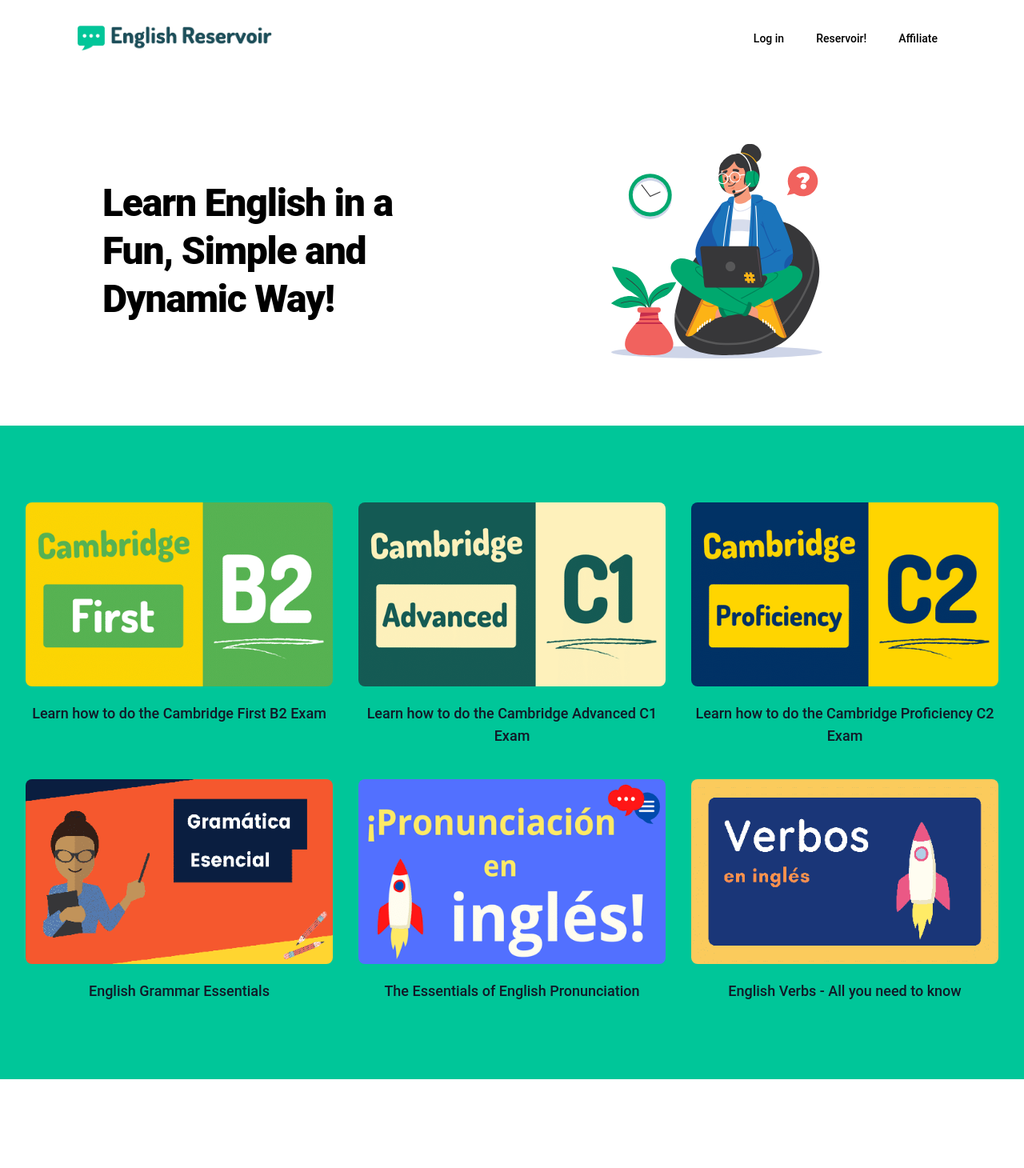
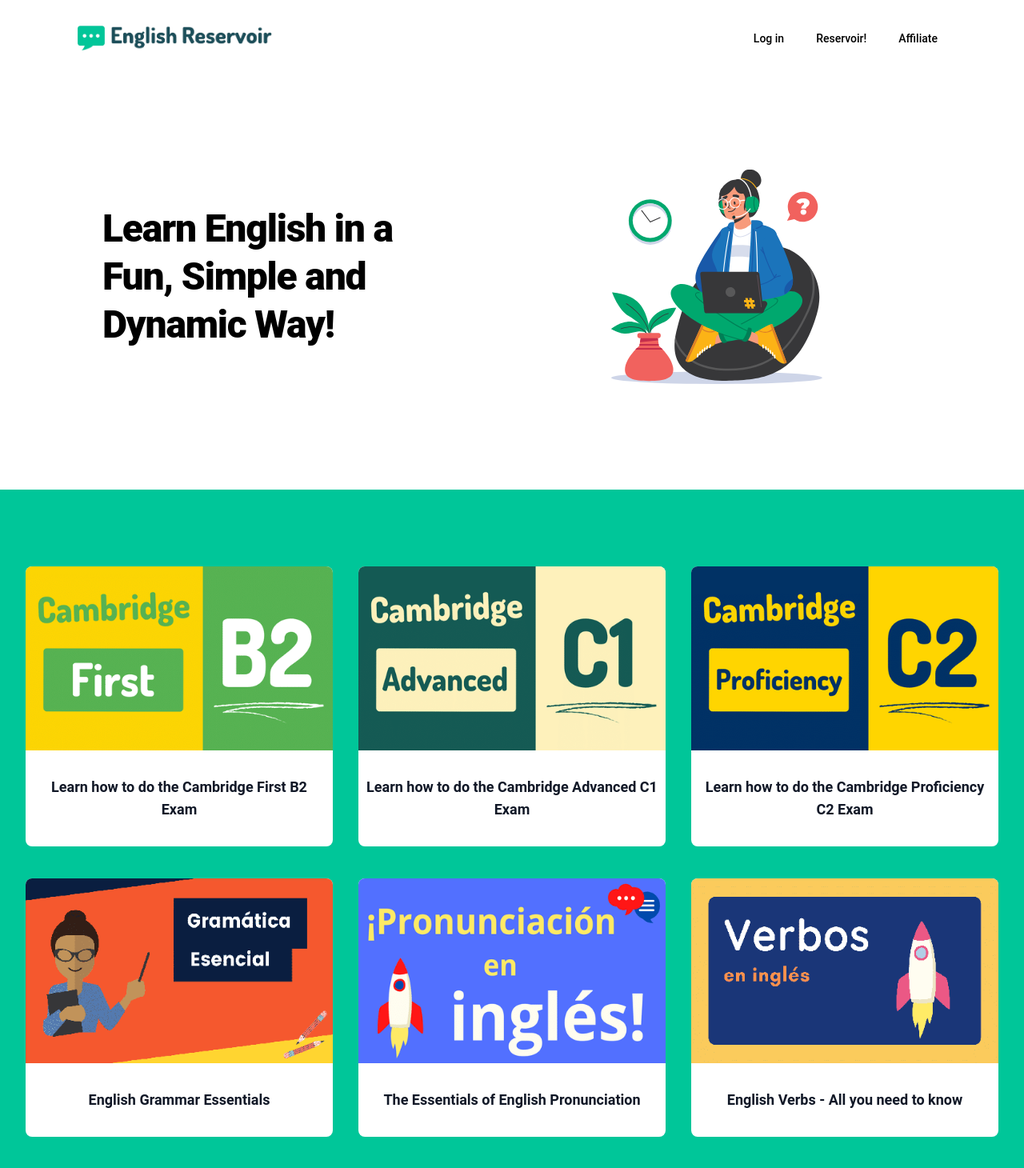
Before and after one commit to Thomas-Delany/Subdomain-with-React, a React (Vite) app: page / in a window 1280 px wide. Shown: the top 1460 px of the page at 80% size. Before the commit the page ends 1349 px from the top, so only its background shows below. Built offline with nearby package versions, Linux system fonts and the light colour scheme.

Commit message:
new changes to Products.jsx

```diff
--- a/src/components/Hero.jsx
+++ b/src/components/Hero.jsx
@@ -3,14 +3,14 @@
 function Hero() {
   return (
     <div className="bg-white">
-      <div className="mx-auto max-w-7xl py-16 sm:px-6 sm:py-12 lg:px-8">
-        <div className="relative isolate overflow-hidden px-6 pt-2 sm:px-16 md:pt-20 lg:flex lg:gap-x-16 lg:px-24 lg:pt-0 items-center">
+    <div className="mx-auto max-w-7xl py-16 sm:px-6 sm:py-20 lg:px-8">
+      <div className="relative isolate overflow-hidden px-6 py-4 sm:px-16 md:pt-20 lg:flex lg:gap-x-16 lg:px-24 lg:pt-0 justify-center items-center flex flex-col lg:flex-row">
         <div className="mx-auto max-w-md text-center lg:mx-0 lg:flex-auto lg:py-20 lg:text-left flex flex-col justify-center lg:justify-start h-full">
           <h1 className="text-5xl font-black tracking-tight leading-tight">
             Learn English in a Fun, Simple and Dynamic Way!
           </h1>
         </div>
-          <div className="mx-auto relative mt-8 h-80 lg:mt-0 lg:flex items-center hidden lg:block">
+        <div className="mx-auto relative lg:mt-0 lg:flex items-center hidden lg:block">
           <img
             alt="english courses"
             src="/src/assets/category-2.svg"
--- a/src/components/Products.jsx
+++ b/src/components/Products.jsx
@@ -47,21 +47,23 @@
 
 function Products() {
     return (
-      <div className="bg-mellowGreen">
-        <div className="mx-auto max-w-2xl px-4 py-16 sm:px-6 sm:py-24 lg:max-w-7xl lg:px-8">
+      <div className="bg-mellowGreen min-h-screen flex items-center justify-center">
+        <div className="mx-auto max-w-2xl px-16 py-16 sm:px-6 sm:py-24 lg:max-w-7xl lg:px-8">
           <h2 className="sr-only">Products</h2>
 
           <div className="grid grid-cols-1 gap-x-6 gap-y-10 sm:grid-cols-2 lg:grid-cols-3 xl:grid-cols-3 xl:gap-x-8">
             {products.map((product) => (
-              <a key={product.id} href={product.href} className="group">
-                <div className="w-full overflow-hidden rounded-lg bg-gray-200">
+              <a key={product.id} href={product.href} className="group bg-white rounded-lg">
+                <div className="w-full overflow-hidden rounded-t-lg">
                   <img
                     alt={product.imageAlt}
                     src={product.imageSrc}
                     className="h-full w-full object-cover object-center"
                   />
                 </div>
-                <p className="mt-5 text-lg font-medium text-gray-900 text-center">{product.description}</p>
+                <div className="mt-0 w-full">
+                <p className="py-8 px-2 text-lg font-bold text-gray-900 text-center">{product.description}</p>
+                </div>
               </a>
             ))}
           </div>
```
Also changed, not shown: 1 other file (tests, documents, lock files or other folders). Lines whose indentation alone changed are shown as unchanged.
